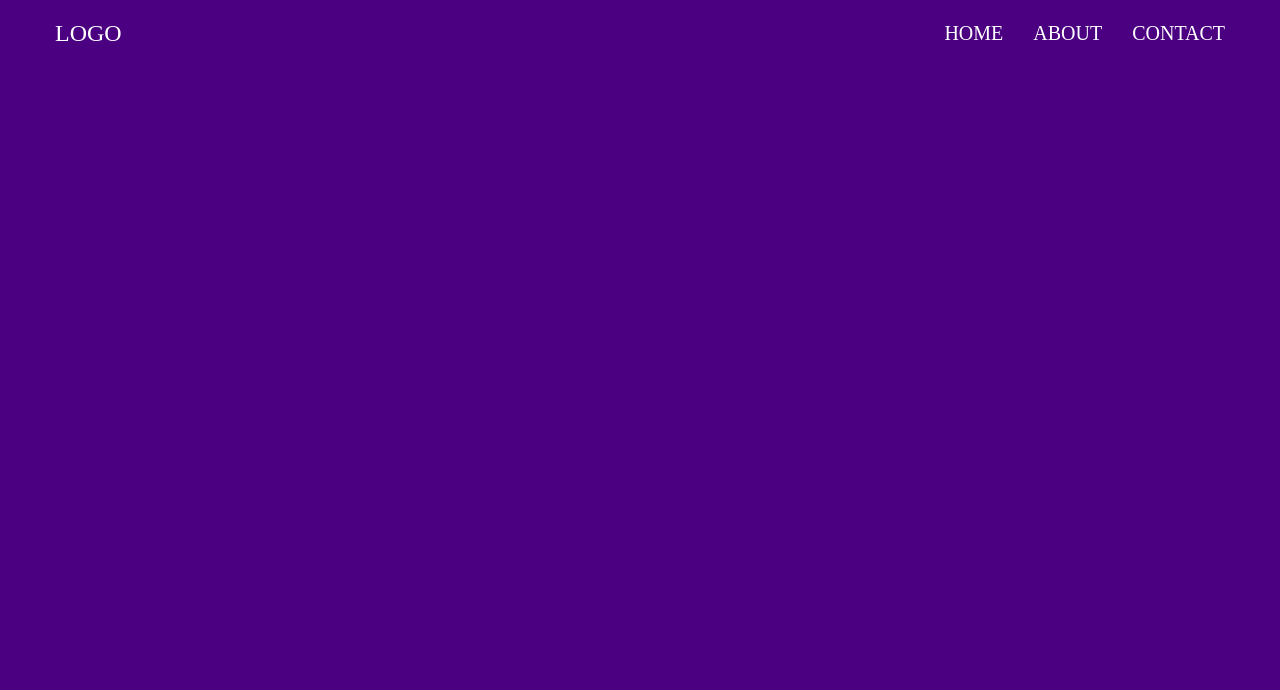
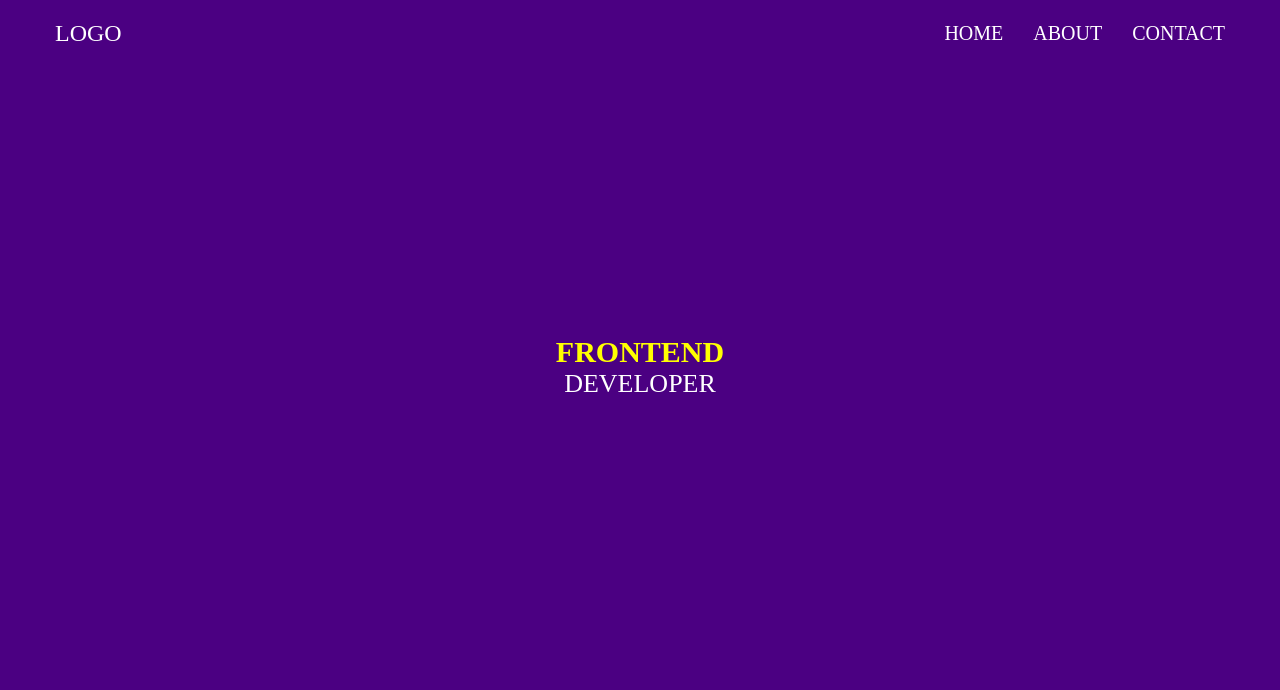
Before and after one commit to MirjalolMamirov/git-test-1600, a plain HTML site: page index.html in a window 1280 px wide. Drawn offline with Linux system fonts and the light colour scheme.

Commit message:
add header-content ection

```diff
--- a/css/main.css
+++ b/css/main.css
@@ -39,12 +39,28 @@ ul {
     text-transform: uppercase;
 }
 
-
-
-
-
-
 .nav-list {
     display: flex;
     column-gap: 30px;
 }
+
+.header-content {
+    display: flex;
+    flex-direction: column;
+    align-items: center;
+    justify-content: center;
+    height: 80vh;
+}
+
+.header-title {
+    color: yellow;
+    font-size: 30px;
+    font-weight: 700;
+    text-transform: uppercase;
+}
+
+.header-text {
+    color: white;
+    font-size: 26px;
+    text-transform: uppercase;
+}
--- a/index.html
+++ b/index.html
@@ -24,6 +24,10 @@
                 </li>
             </ul>
         </nav>
+        <div class="header-content">
+            <h1 class="header-title">FrontEnd</h1>
+            <p class="header-text">Developer</p>
+        </div>
     </header>
 
 </body>
```
